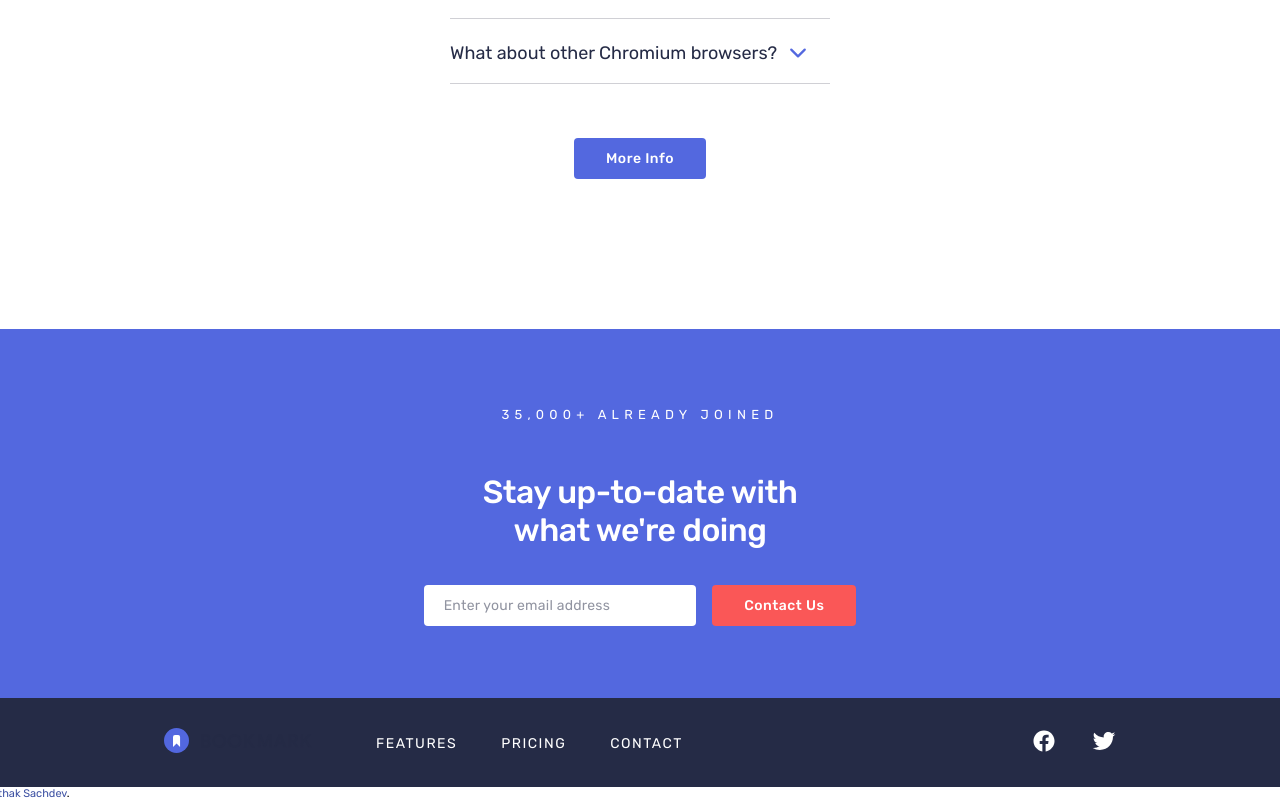
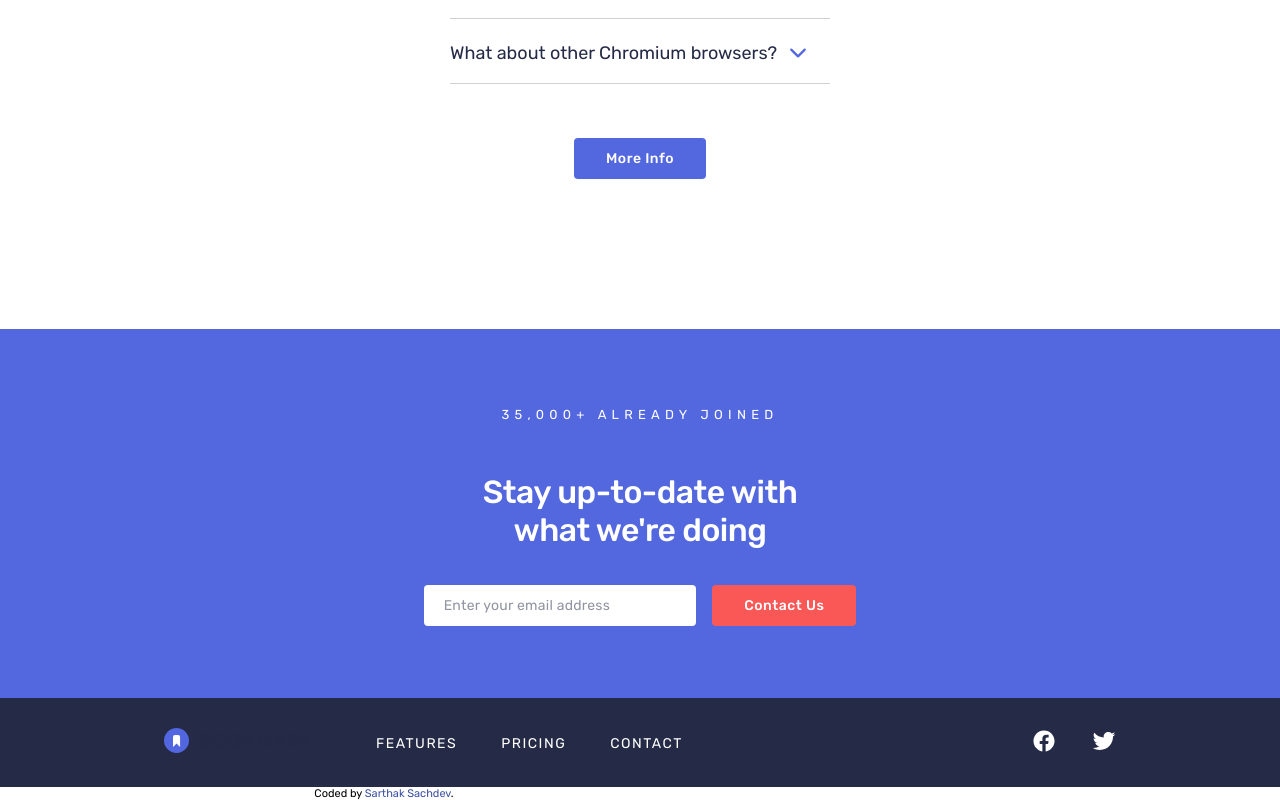
Before and after one commit to SartHak-0-Sach/Bookmark-landing-page_frontend_project, a plain HTML site: page index.html in a window 1280 px wide. Shown: the part 2954-3754 px from the top of the page. Drawn offline with nearby package versions, Linux system fonts and the light colour scheme.

Commit message:
Update style.css

```diff
--- a/style.css
+++ b/style.css
@@ -615,7 +615,7 @@ footer .footer-container {
 .attribution {
     bottom: .8rem;
     left: 50%;
-    transform: translateX(-50%);
+    transform: translateX(-20%);
     font-size: 11px;
     text-align: center;
 }
```
